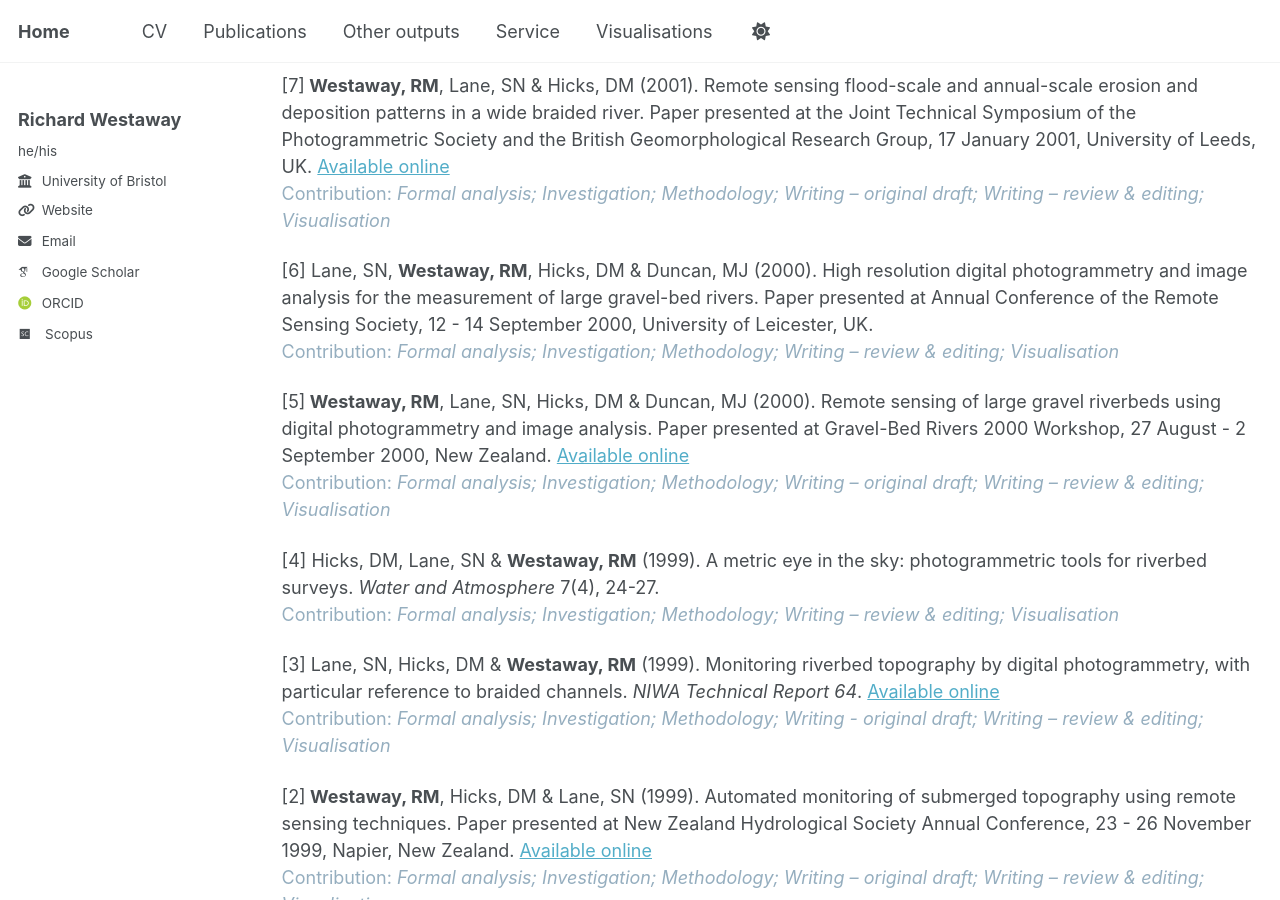
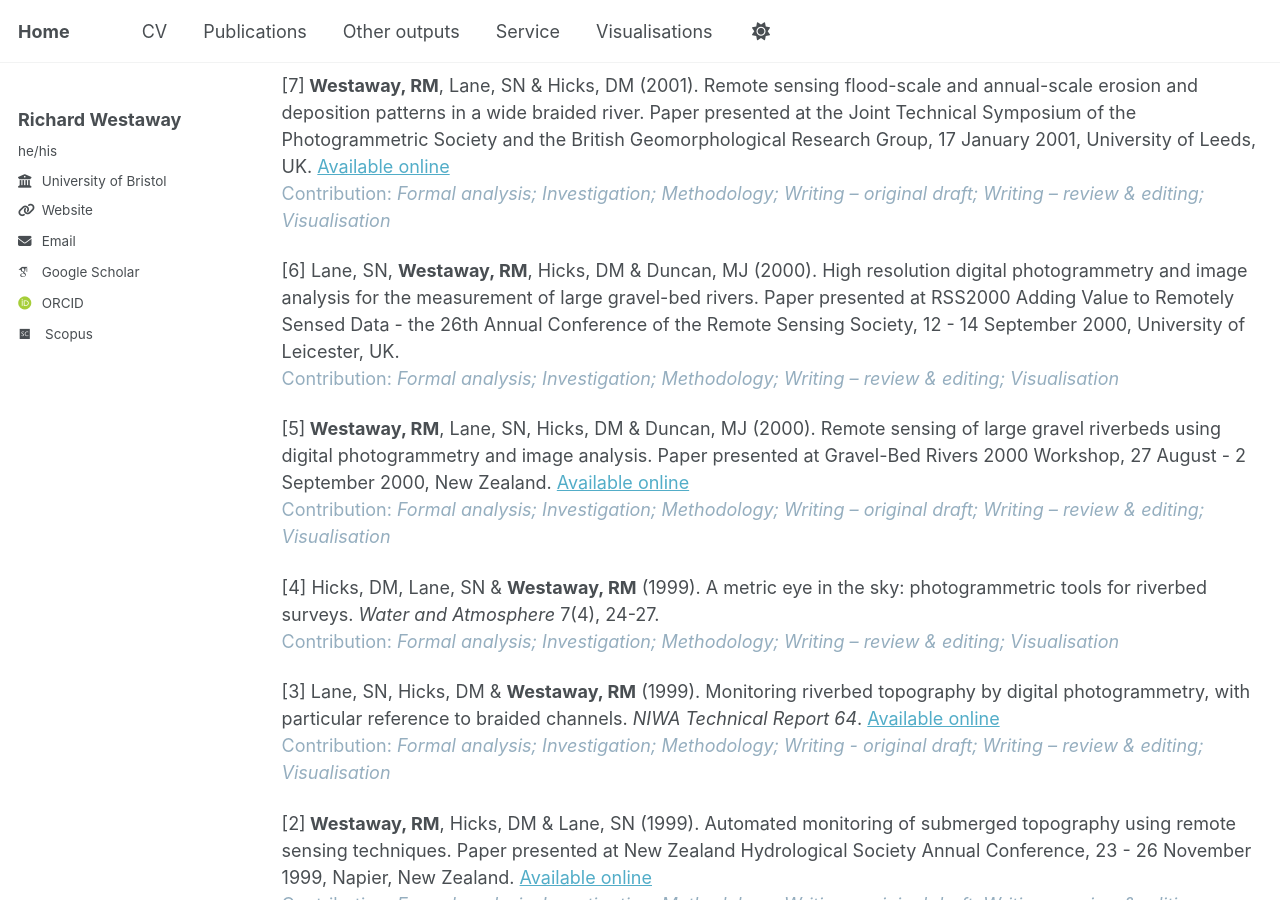
Before and after one commit to richardwestaway/richardwestaway.github.io, a Jekyll site: the page built from _pages/outputs.html, in a window 1280 px wide and 900 px high, scrolled down 4512 px. Built offline with Jekyll 4.4.1, drawn with Linux system fonts in a browser that asks for light colours; some web fonts are replaced; comment, search, counter and statistics services are not loaded.

Commit message:
Update outputs.html

```diff
--- a/_pages/outputs.html
+++ b/_pages/outputs.html
@@ -95,7 +95,7 @@ author_profile: true
 
 <p>[7]<strong> Westaway, RM</strong>, Lane, SN &amp; Hicks, DM (2001). Remote sensing flood-scale and annual-scale erosion and deposition patterns in a wide braided river. Paper presented at the Joint Technical Symposium of the Photogrammetric Society and the British Geomorphological Research Group, 17 January 2001, University of Leeds, UK. <a href="https://rwestaway.github.io/files/2001-joint-technical-symposium-of-the-photogrammetric-society-and-the-british-geomorphological-research-group-talk.pdf" target="_blank" rel="noopener">Available online</a><br /><span style="color: #95aebf;">Contribution:<em> Formal analysis; Investigation; Methodology; Writing – original draft; Writing – review &amp; editing; Visualisation</em></span></p>
 
-<p>[6] Lane, SN, <strong>Westaway, RM</strong>, Hicks, DM &amp; Duncan, MJ (2000). High resolution digital photogrammetry and image analysis for the measurement of large gravel-bed rivers. Paper presented at Annual Conference of the Remote Sensing Society, 12 - 14 September 2000, University of Leicester, UK.<br /><span style="color: #95aebf;">Contribution:<em> Formal analysis; Investigation; Methodology; Writing – review &amp; editing; Visualisation</em></span></p>
+<p>[6] Lane, SN, <strong>Westaway, RM</strong>, Hicks, DM &amp; Duncan, MJ (2000). High resolution digital photogrammetry and image analysis for the measurement of large gravel-bed rivers. Paper presented at RSS2000 Adding Value to Remotely Sensed Data - the 26th Annual Conference of the Remote Sensing Society, 12 - 14 September 2000, University of Leicester, UK.<br /><span style="color: #95aebf;">Contribution:<em> Formal analysis; Investigation; Methodology; Writing – review &amp; editing; Visualisation</em></span></p>
 
 <p>[5]<strong> Westaway, RM</strong>, Lane, SN, Hicks, DM &amp; Duncan, MJ (2000). Remote sensing of large gravel riverbeds using digital photogrammetry and image analysis. Paper presented at Gravel-Bed Rivers 2000 Workshop, 27 August - 2 September 2000, New Zealand. <a href="https://rwestaway.github.io/files/2000-gravel-bed-rivers-2000-workshop-talk.pdf" target="_blank" rel="noopener">Available online</a><br /><span style="color: #95aebf;">Contribution:<em> Formal analysis; Investigation; Methodology; Writing – original draft; Writing – review &amp; editing; Visualisation</em></span></p>
 
```
